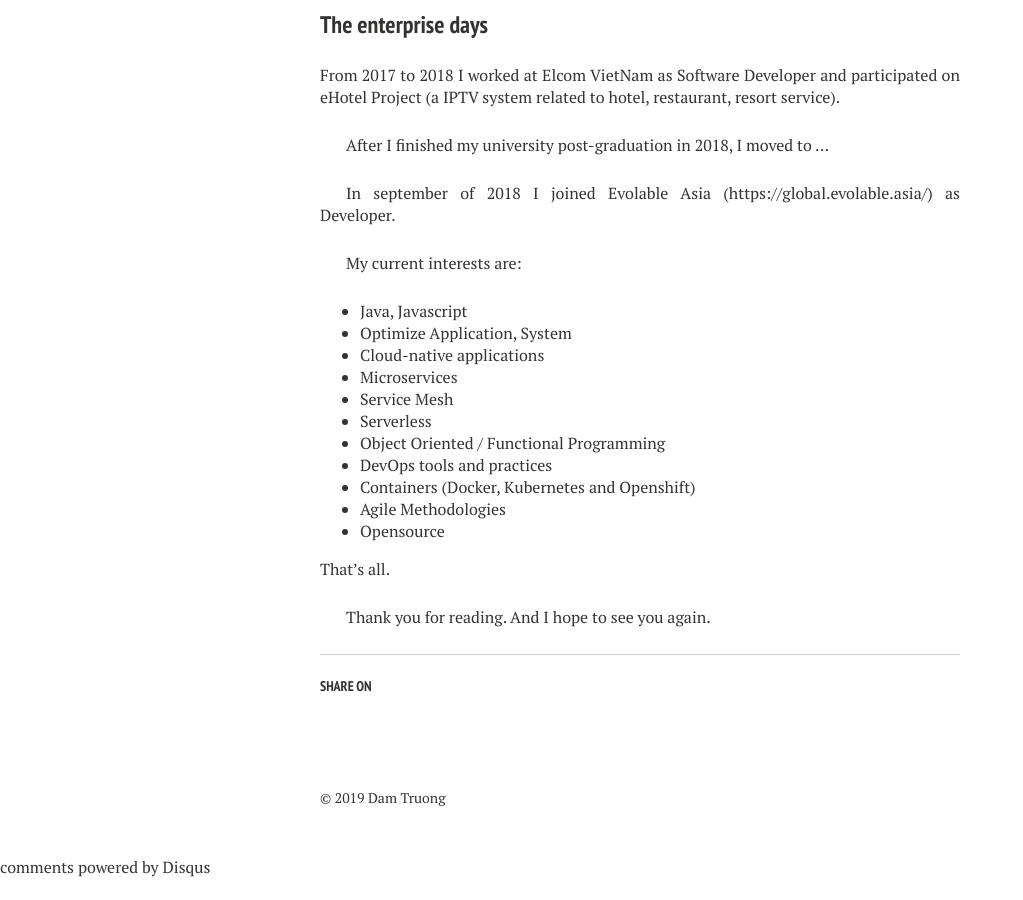
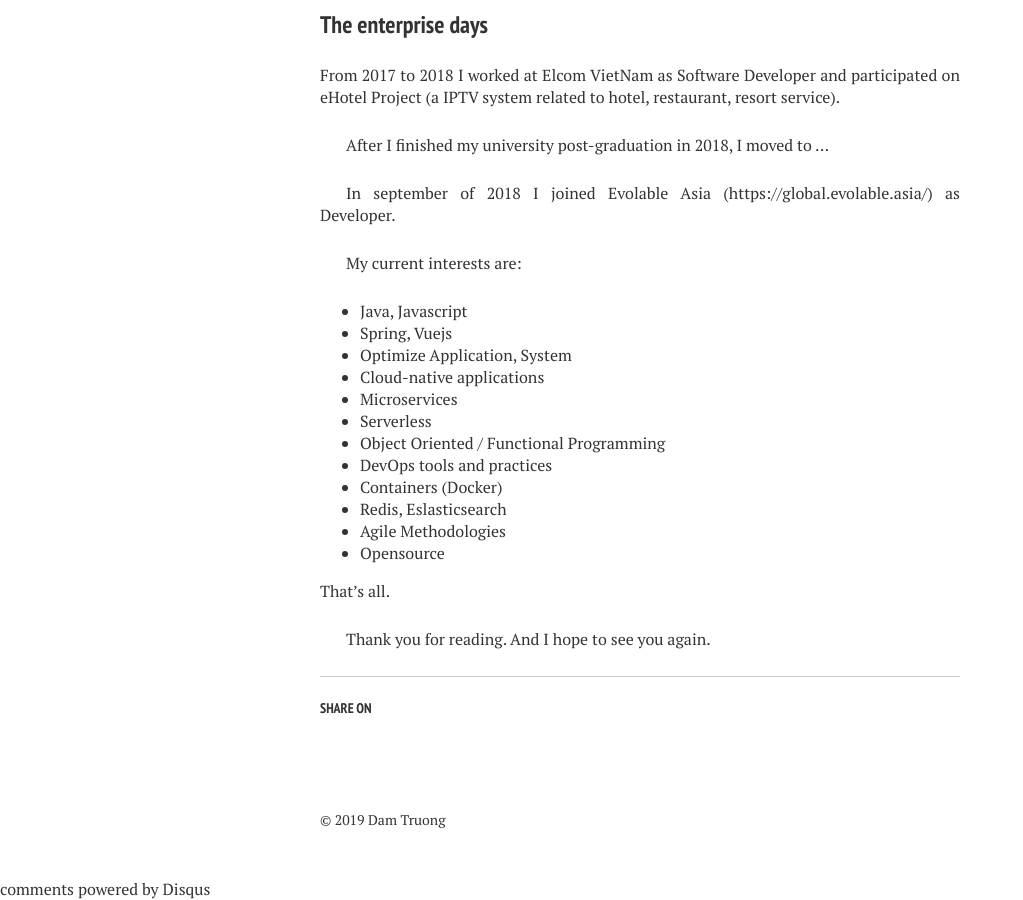
Before and after one commit to truongdam/truongdam.github.io, a Jekyll site: the page built from about/index.md, in a window 1280 px wide and 900 px high, scrolled down 1161 px. Shown: the whole window, without its empty margins (0-1023 px from the left). Built offline with Jekyll 4.4.1, drawn with Linux system fonts in a browser that asks for light colours; nearby versions of some CDN libraries; comment, search, counter and statistics services are not loaded; before the commit the page ends 2039 px from its top, so only the background shows below that.

Commit message:
Update index.md

```diff
--- a/about/index.md
+++ b/about/index.md
@@ -41,14 +41,15 @@ In september of 2018 I joined Evolable Asia (https://global.evolable.asia/) as D
 My current interests are:
 
 - Java, Javascript
+- Spring, Vuejs
 - Optimize Application, System
 - Cloud-native applications
 - Microservices
-- Service Mesh
 - Serverless
 - Object Oriented / Functional Programming
 - DevOps tools and practices
-- Containers (Docker, Kubernetes and Openshift)
+- Containers (Docker)
+- Redis, Eslasticsearch
 - Agile Methodologies
 - Opensource
 
```
